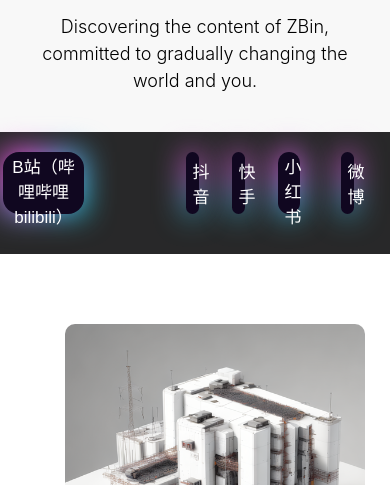
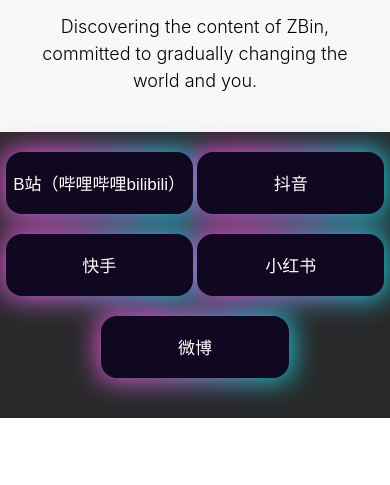
Before and after one commit to zbin-x/Blog, a plain HTML site: page index.html in a window 390 px wide. Shown: the part 352-837 px from the top of the page. Drawn offline with Linux system fonts and the light colour scheme.

Commit message:
Update styles.css 优化移动段channel-3

```diff
--- a/styles.css
+++ b/styles.css
@@ -253,19 +253,19 @@ footer {
 /* 移动端适配 */
 @media (max-width: 767px) {
   .channel {
-    flex-direction: row; /* 在小屏幕上水平排列 */
-    flex-wrap: wrap; /* 允许换行 */
-    justify-content: center; /* 水平居中 */
+    display: block; /* 在小屏幕上块级显示 */
+    text-align: center; /* 文字居中 */
     padding: 20px 0; /* 调整内边距 */
   }
 
   .channel button {
-    width: calc(50% - 10px); /* 计算按钮宽度，减去右边距 */
+    width: 48%; /* 计算按钮宽度，留出一些间隙 */
     margin-bottom: 20px; /* 添加底部边距 */
-    margin-right: 10px; /* 恢复右边距，使按钮之间有间隔 */
+    margin-right: 2%; /* 添加右边距，制造间隙 */
+    display: inline-block; /* 让按钮在同一行内显示 */
   }
 
   .channel button:last-child {
-    margin-right: 0; /* 最后一行最后一个按钮去除右边距 */
+    margin-right: 0; /* 最后一个按钮去除右边距 */
   }
 }
```
